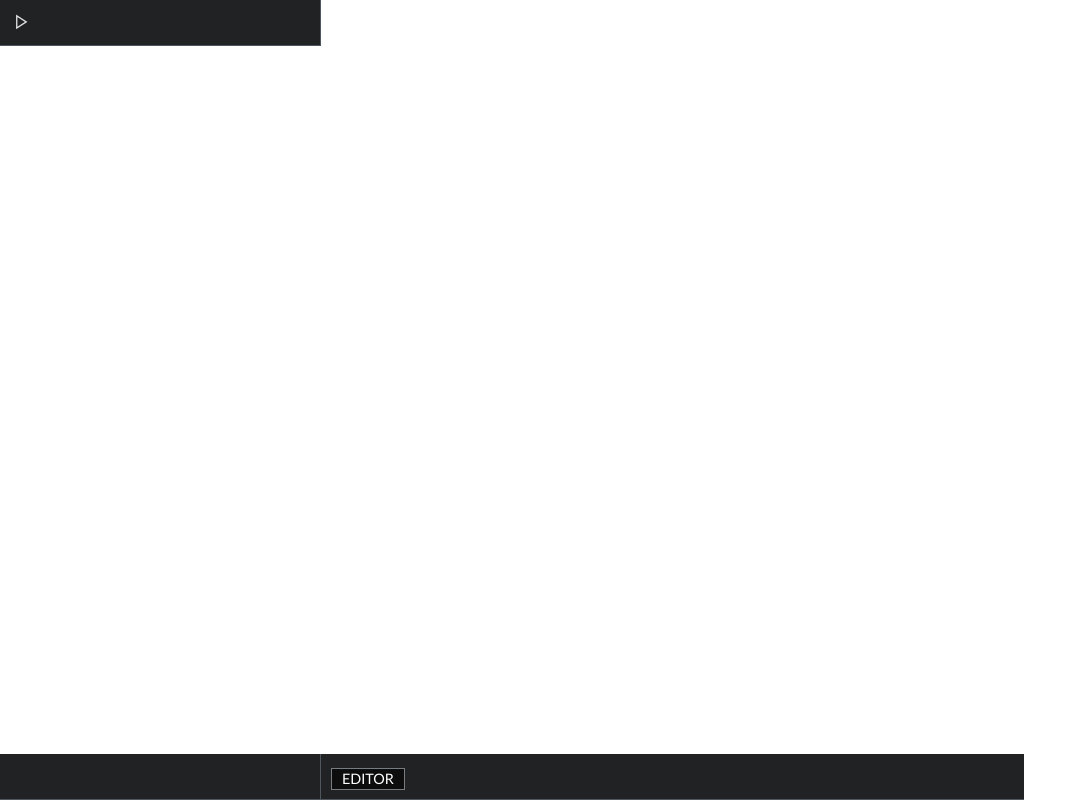
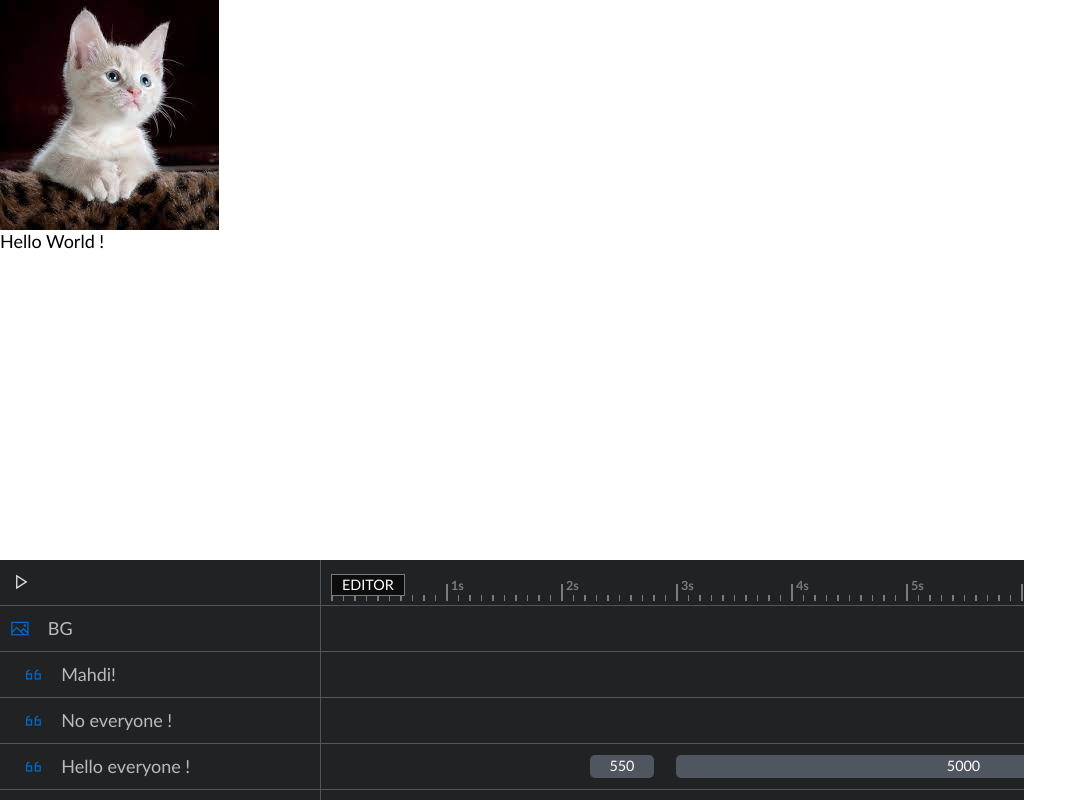
Before and after one commit to MahdiAz-Dev/revSlider, a plain HTML site: page sliderRev.html in a window 1280 px wide. Shown: the whole page, without its empty margins (0-1087 px from the left). Drawn offline with nearby package versions, Linux system fonts and the light colour scheme; files that its build step writes are made by us from their sources.

Commit message:
Update sliderRev.html

```diff
--- a/sliderRev.html
+++ b/sliderRev.html
@@ -6,7 +6,7 @@
     <meta name="viewport" content="width=device-width, initial-scale=1.0">
     <link rel="stylesheet" href="https://maxst.icons8.com/vue-static/landings/line-awesome/line-awesome/1.3.0/css/line-awesome.min.css">
     <link rel="stylesheet" href="//code.jquery.com/ui/1.12.1/themes/smoothness/jquery-ui.css">
-    <link rel="stylesheet" href="assets/css/sliderRev.css">
+    <link rel="stylesheet" href="sliderRev.css">
     <title>Document</title>
 </head>
 <body>
@@ -16,7 +16,7 @@
             <i id="play" class="las la-square"></i>
         </div>
         <div class="canvas">
-            <img id="ob-1-el" class="object" src="assets/img/download.jfif" alt="">
+            <img id="ob-1-el" class="object" src="download.jfif" alt="">
             <p id="ob-2-el" class="object">Hello World !</p>
         </div>
         <section id="sortable" class="tm-section">
@@ -37,7 +37,7 @@
     <script src="https://cdnjs.cloudflare.com/ajax/libs/jquery/3.6.1/jquery.min.js" integrity="sha512-aVKKRRi/Q/YV+4mjoKBsE4x3H+BkegoM/em46NNlCqNTmUYADjBbeNefNxYV7giUp0VxICtqdrbqU7iVaeZNXA==" crossorigin="anonymous" referrerpolicy="no-referrer"></script>
     <script src="https://cdn.jsdelivr.net/npm/interactjs/dist/interact.min.js"></script>
     <script src="https://code.jquery.com/ui/1.13.2/jquery-ui.js"></script>
-    <script src="assets/js/sliderRev.js"></script>
+    <script src="sliderRev.js"></script>
     <!-- ?   libs : gsap , jquery , interact.js , jquery-ui    -->
 </body>
 </html>
```
